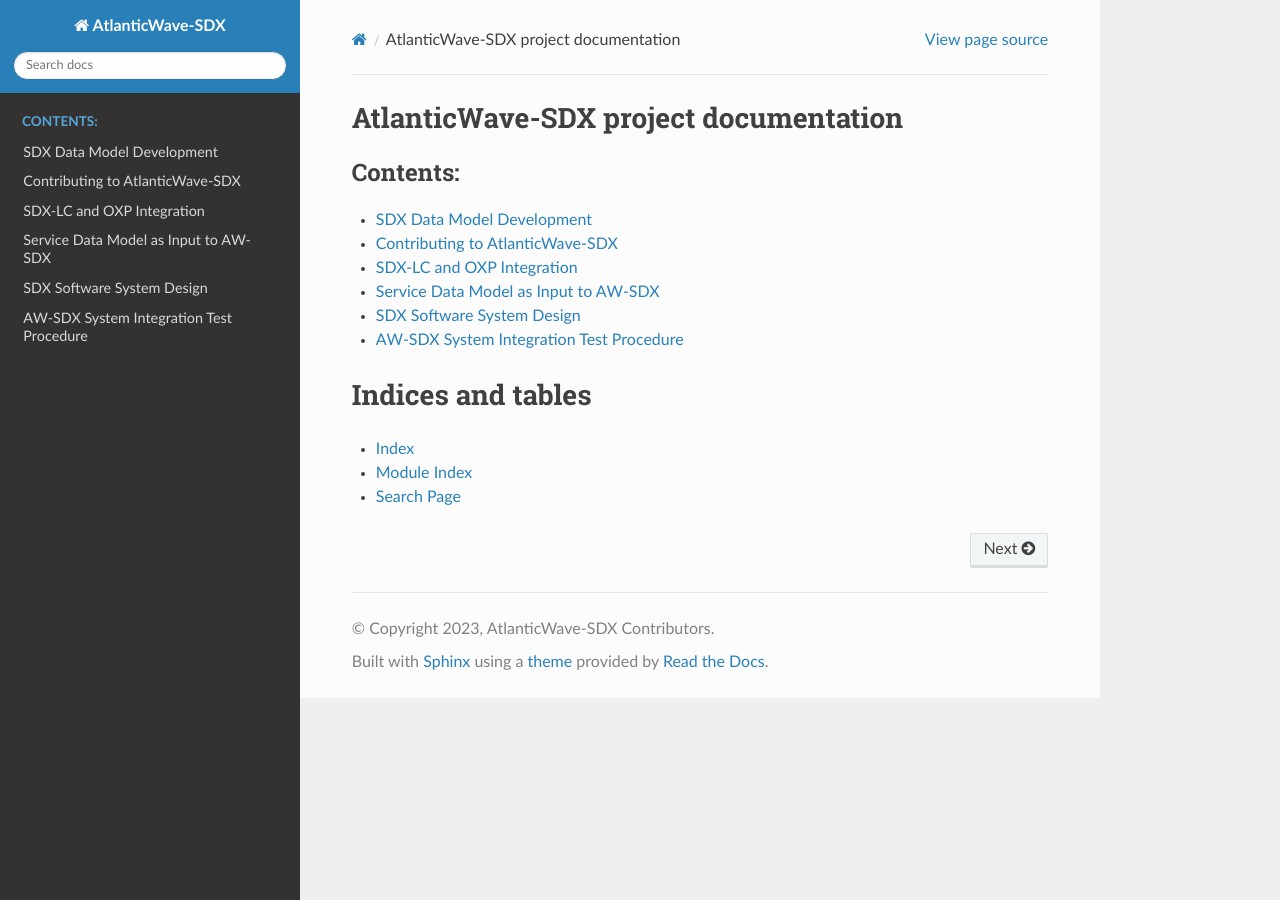
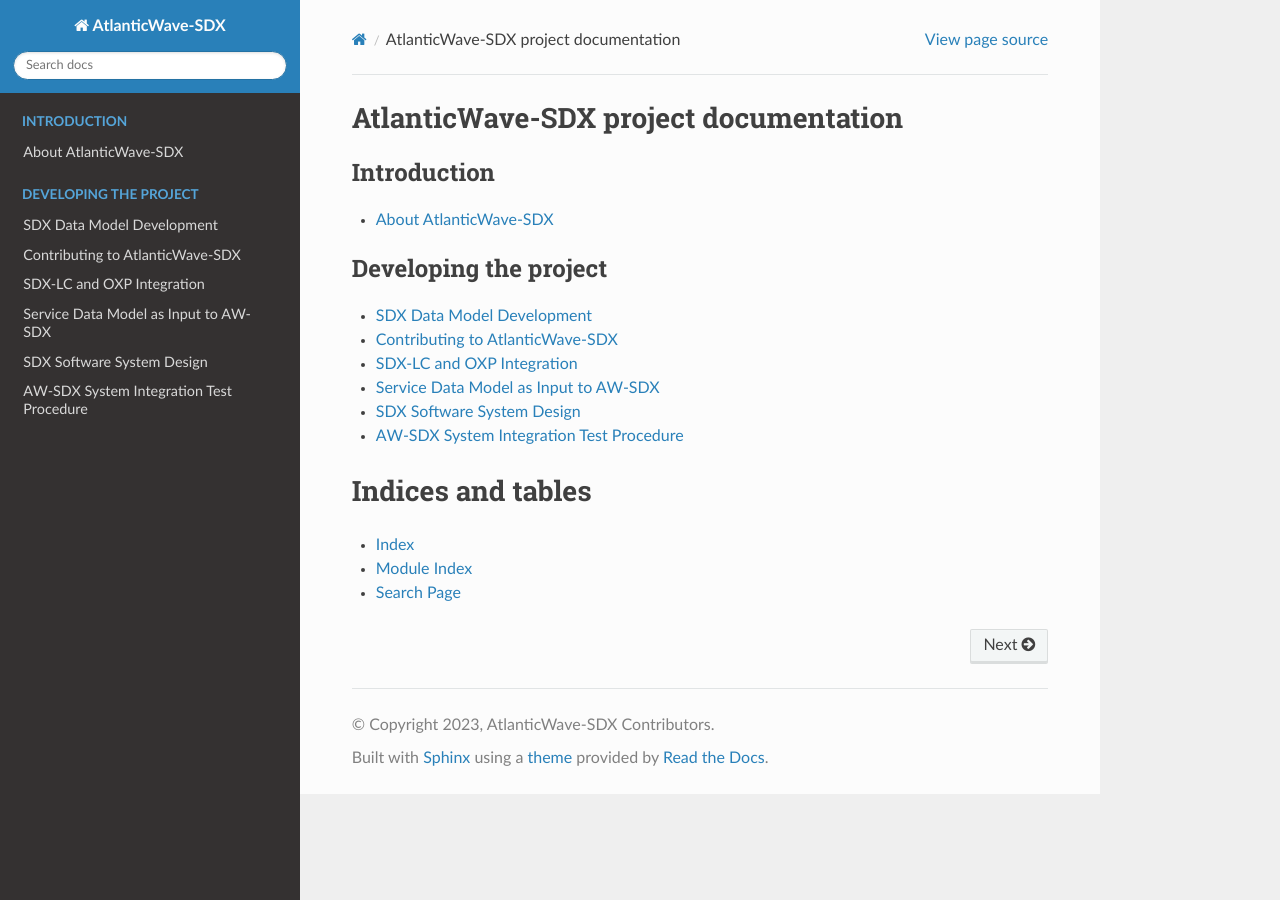
Before and after one commit to atlanticwave-sdx/sdx-docs, a Sphinx documentation site: the page built from source/index.rst, in a window 1280 px wide. Built offline with Sphinx 7.4.7 and the Read the Docs theme 2.0.0, drawn with Linux system fonts in a browser that asks for light colours.

Commit message:
Add a place-holder intro document

```diff
--- a/source/index.rst
+++ b/source/index.rst
@@ -8,7 +8,14 @@
 
 .. toctree::
    :maxdepth: 1
-   :caption: Contents:
+   :caption: Introduction
+
+   sdx_introduction.rst
+
+
+.. toctree::
+   :maxdepth: 1
+   :caption: Developing the project
 
    sdx_data_model_development_procedure.rst
    sdx_developer_guidance.rst
--- /dev/null
+++ b/source/sdx_introduction.rst
@@ -0,0 +1,4 @@
+About AtlanticWave-SDX
+======================
+
+.. todo:: Write this.
```
